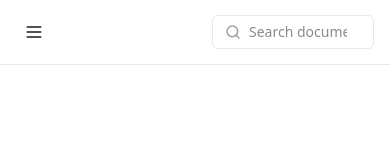
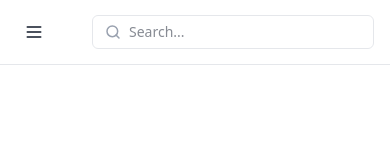
Before and after one commit to inference-gateway/docs, a Next.js app: page / in a window 390 px wide. Shown: the top 157 px of the page. Built offline with nearby package versions, Linux system fonts and the light colour scheme.

Commit message:
refactor(Header): improve layout and enhance mobile search functionality
Signed-off-by: Eden Reich <eden.reich@gmail.com>

```diff
--- a/components/Header.tsx
+++ b/components/Header.tsx
@@ -12,20 +12,39 @@ export function Header() {
 
   return (
     <header className="sticky top-0 z-40 w-full border-b border-gray-200 bg-white backdrop-blur supports-[backdrop-filter]:bg-white/80">
-      <div className="flex h-16 items-center justify-between px-4 sm:px-6 lg:px-8">
-        <div className="flex items-center gap-6">
+      <div className="flex h-16 items-center px-4 sm:px-6 lg:px-8">
+        {/* Mobile layout - sidebar toggle + search bar that takes remaining space */}
+        <div className="flex items-center gap-3 w-full lg:w-auto">
           <button
             id="sidebar-toggle"
-            className="p-2 rounded-md lg:hidden"
+            className="p-2 rounded-md lg:hidden flex-shrink-0"
             onClick={toggleSidebar}
             aria-label="Toggle sidebar menu"
           >
             <Menu className="h-5 w-5" />
           </button>
-          <Link href="/" className="flex items-center gap-2">
+
+          {/* Logo - hidden on smallest screens except as icon */}
+          <Link href="/" className="flex items-center gap-2 mr-4 flex-shrink-0">
             <span className="font-medium hidden sm:inline">Inference Gateway</span>
           </Link>
 
+          {/* Search bar - takes available space on mobile */}
+          <div className="flex-grow lg:hidden max-w-sm">
+            <div className="flex items-center border border-gray-200 rounded-md px-3 py-1.5 focus-within:ring-2 focus-within:ring-primary w-full">
+              <svg width="16" height="16" viewBox="0 0 16 16" fill="none" xmlns="http://www.w3.org/2000/svg" className="mr-2 text-gray-400 flex-shrink-0">
+                <path d="M7.33333 12.6667C10.2789 12.6667 12.6667 10.2789 12.6667 7.33333C12.6667 4.38781 10.2789 2 7.33333 2C4.38781 2 2 4.38781 2 7.33333C2 10.2789 4.38781 12.6667 7.33333 12.6667Z" stroke="currentColor" strokeWidth="1.5" strokeLinecap="round" strokeLinejoin="round"/>
+                <path d="M14 14L11 11" stroke="currentColor" strokeWidth="1.5" strokeLinecap="round" strokeLinejoin="round"/>
+              </svg>
+              <input
+                type="search"
+                placeholder="Search..."
+                className="bg-transparent outline-none text-sm w-full"
+              />
+            </div>
+          </div>
+
+          {/* Navigation - only visible on md screens and up */}
           <nav className="hidden md:flex items-center space-x-6">
             <Link href="/getting-started" className={cn(
               "text-sm font-medium transition-colors hover:text-primary",
@@ -51,7 +70,8 @@ export function Header() {
           </nav>
         </div>
 
-        <div className="flex items-center">
+        {/* Desktop search - only visible on lg screens and up */}
+        <div className="hidden lg:flex items-center ml-auto">
           <div className="relative">
             <div className="flex items-center border border-gray-200 rounded-md px-3 py-1.5 focus-within:ring-2 focus-within:ring-primary">
               <svg width="16" height="16" viewBox="0 0 16 16" fill="none" xmlns="http://www.w3.org/2000/svg" className="mr-2 text-gray-400">
@@ -61,9 +81,9 @@ export function Header() {
               <input
                 type="search"
                 placeholder="Search documentation..."
-                className="bg-transparent outline-none text-sm w-28 md:w-40 lg:w-60"
+                className="bg-transparent outline-none text-sm w-40 lg:w-60"
               />
-              <div className="hidden md:flex items-center border border-gray-200 rounded px-1 ml-2 text-xs text-gray-400">
+              <div className="flex items-center border border-gray-200 rounded px-1 ml-2 text-xs text-gray-400">
                 <span>⌘</span>
                 <span>K</span>
               </div>
```
